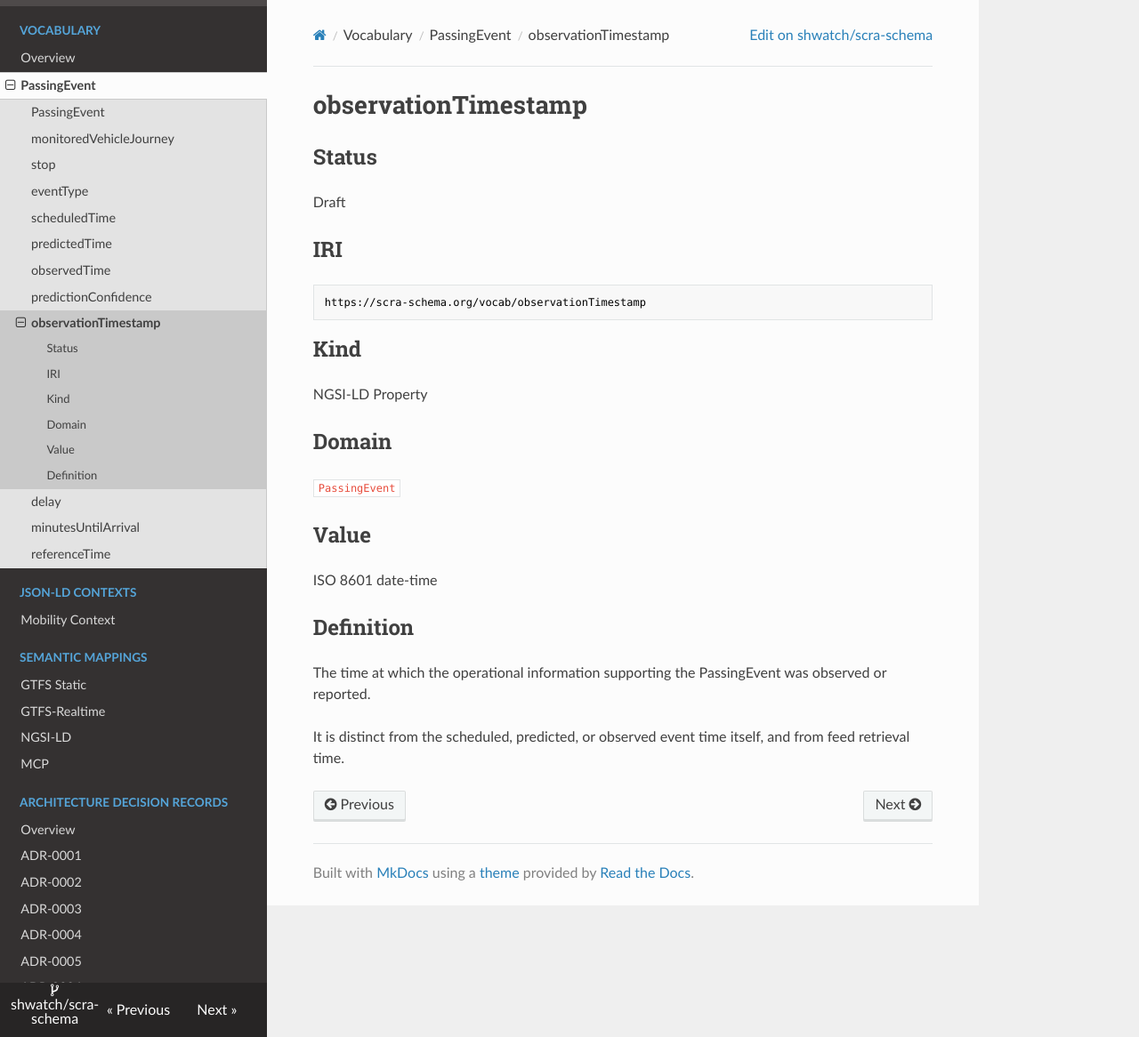
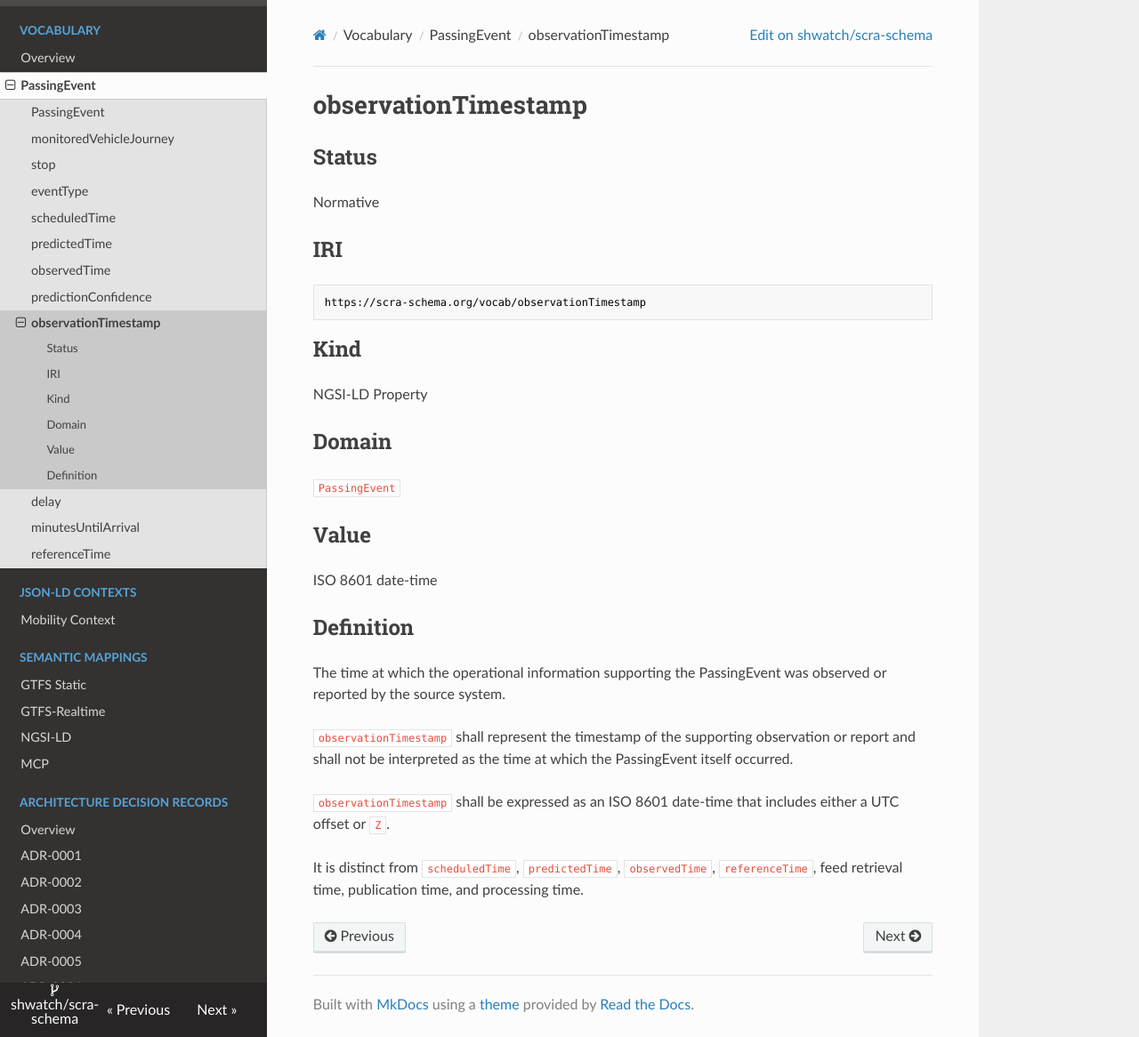
Before and after one commit to shwatch/scra-schema, an MkDocs documentation site: the page built from docs/vocab/observationTimestamp.md, in a window 1280 px wide and 1166 px high. Shown: the whole window at 89% size. Built offline with MkDocs 1.6.1, drawn with Linux system fonts in a browser that asks for light colours; nearby versions of some CDN libraries.

Commit message:
Make observation timestamp normative

```diff
--- a/docs/vocab/observationTimestamp.md
+++ b/docs/vocab/observationTimestamp.md
@@ -2,7 +2,7 @@
 
 ## Status
 
-Draft
+Normative
 
 ## IRI
 
@@ -24,8 +24,15 @@ ISO 8601 date-time
 
 ## Definition
 
-The time at which the operational information supporting the PassingEvent was
-observed or reported.
+The time at which the operational information supporting the PassingEvent
+was observed or reported by the source system.
 
-It is distinct from the scheduled, predicted, or observed event time itself,
-and from feed retrieval time.
+`observationTimestamp` shall represent the timestamp of the supporting
+observation or report and shall not be interpreted as the time at which the
+PassingEvent itself occurred.
+
+`observationTimestamp` shall be expressed as an ISO 8601 date-time that
+includes either a UTC offset or `Z`.
+
+It is distinct from `scheduledTime`, `predictedTime`, `observedTime`,
+`referenceTime`, feed retrieval time, publication time, and processing time.
```
